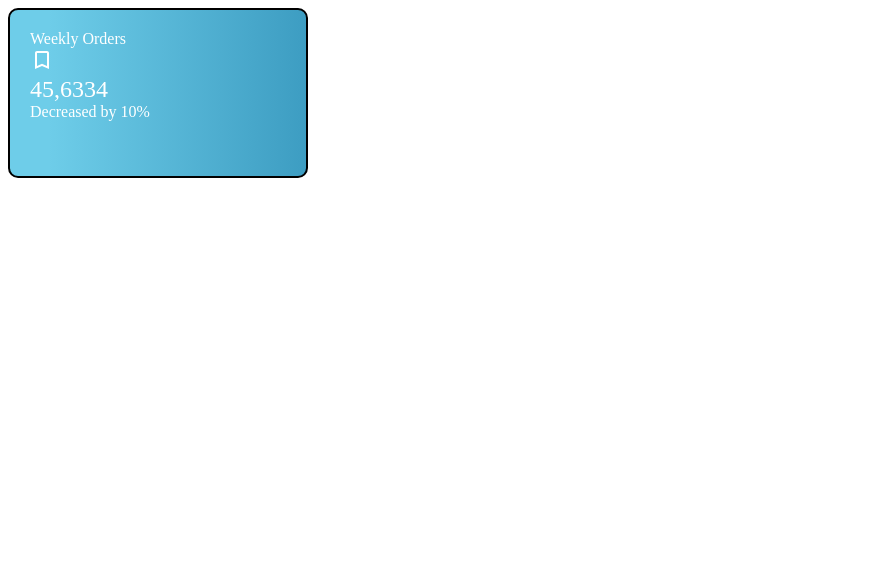
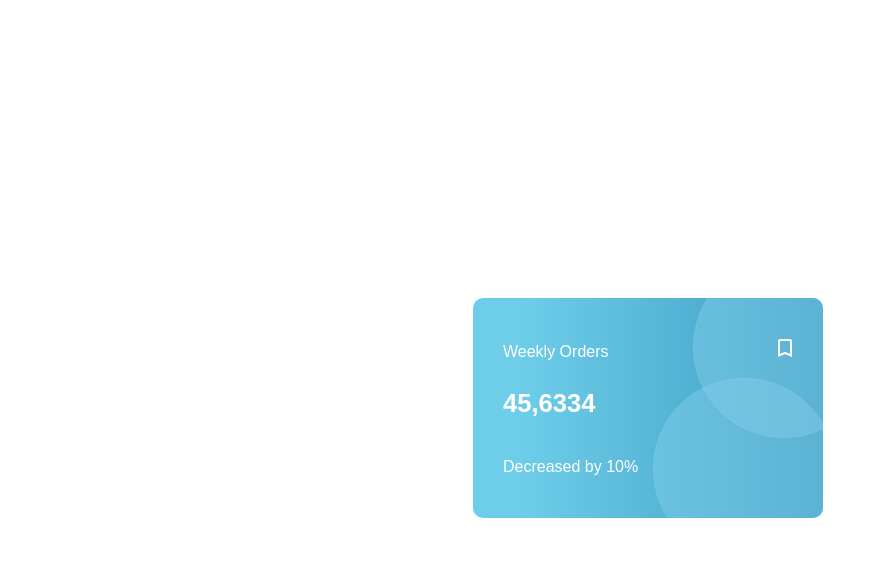
Before and after one commit to VikiRud/html.css, a plain HTML site: page cardtask.html in a window 1280 px wide. Shown: the whole page, without its empty margins (0-878 px from the left). Drawn offline with Linux system fonts and the light colour scheme.

Commit message:
CardTask done

```diff
--- a/cardtask.css
+++ b/cardtask.css
@@ -1,28 +1,66 @@
+.container {
+    width: 100vw;
+    height: 100vh;
+    margin: 0;
+    display: flex;
+    flex-direction: row;
+    justify-content: center;
+    align-items: center;
+}
 .card {
-    width: 300px;
-    height: 170px;
+    width: 350px;
+    height: 220px;
     border: 2px solid black;
     border-radius: 10px;
+    overflow: hidden;
+    border: none;
     padding: 20px;
     box-sizing: border-box;
     color: white;
-    font-family
+    font-family:Arial, Helvetica, sans-serif;
     background: rgb(110,205,233);
 background: linear-gradient(90deg, rgba(110,205,233,1) 13%, rgba(61,157,194,1) 100%, rgba(66,146,182,1) 100%, rgba(82,198,237,1) 100%);
 }
+.text {
+    margin-left: 10px;
+    font-weight: 500;
+}
 .one {
+    margin-top: 25px;
+    margin-bottom: 0;
+
 
 }
 .two {
-    font-size: 1.5em;
-    font-weight: 500;
+    font-size: 1.6em;
+    font-weight: 800;
+    margin-top: 0;
+    margin-bottom: 40px;
 }
 .three {
 
 }
 .bubble {
+    border: 1px solid rgba(135, 207, 235, 0.257);
+    background-color: rgba(135, 207, 235, 0.425);
+    border-radius: 50%;
+    width: 180px;
+    height: 180px;
+    position: relative;
 
 }
-svg {
+.first {
+    bottom: 220px;
+    left: 200px;
+}
+.second {
+    bottom: 280px;
+    left: 160px;
+}
+.svg {
     fill: white;
+    position: relative;
+    left: 280px;
+    bottom: 25px;
+    z-index: 1;
 }
--- a/cardtask.html
+++ b/cardtask.html
@@ -7,15 +7,16 @@
 </head>
 <link rel="stylesheet" href="./cardtask.css">
 <body>
-    <section class="container">
-        <article class="card">
-            <div class="one">Weekly Orders</div>
-            <svg xmlns="http://www.w3.org/2000/svg" height="24" viewBox="0 0 24 24" width="24"><path d="M0 0h24v24H0z" fill="none"/><path d="M17 3H7c-1.1 0-1.99.9-1.99 2L5 21l7-3 7 3V5c0-1.1-.9-2-2-2zm0 15l-5-2.18L7 18V5h10v13z"/></svg>
-            <div class="two">45,6334</div>
-            <div class="three">Decreased by 10%</div>
+    <main class="container">
+        <section class="card">
+            <div class="text one">Weekly Orders</div>
+            <div class="svg"><svg xmlns="http://www.w3.org/2000/svg" height="24" viewBox="0 0 24 24" width="24"><path d="M0 0h24v24H0z" fill="none"/><path d="M17 3H7c-1.1 0-1.99.9-1.99 2L5 21l7-3 7 3V5c0-1.1-.9-2-2-2zm0 15l-5-2.18L7 18V5h10v13z"/></svg>
+            </div>
+            <div class="text two">45,6334</div>
+            <div class="text three">Decreased by 10%</div>
             <div class="bubble first"></div>
             <div class="bubble second"></div>
-        </article>
-    </section>
+        </section>
+    </main>
 </body>
 </html>
```
